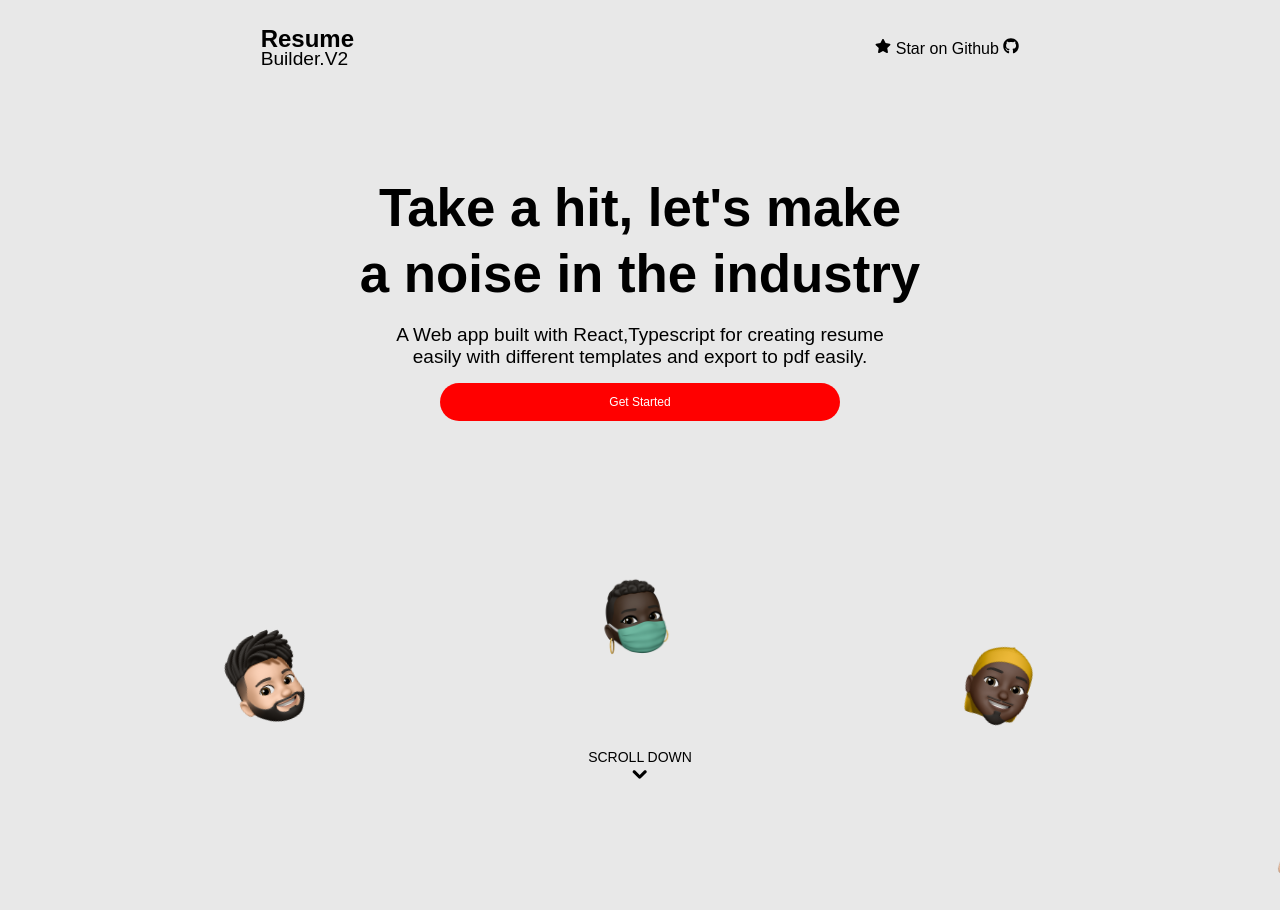
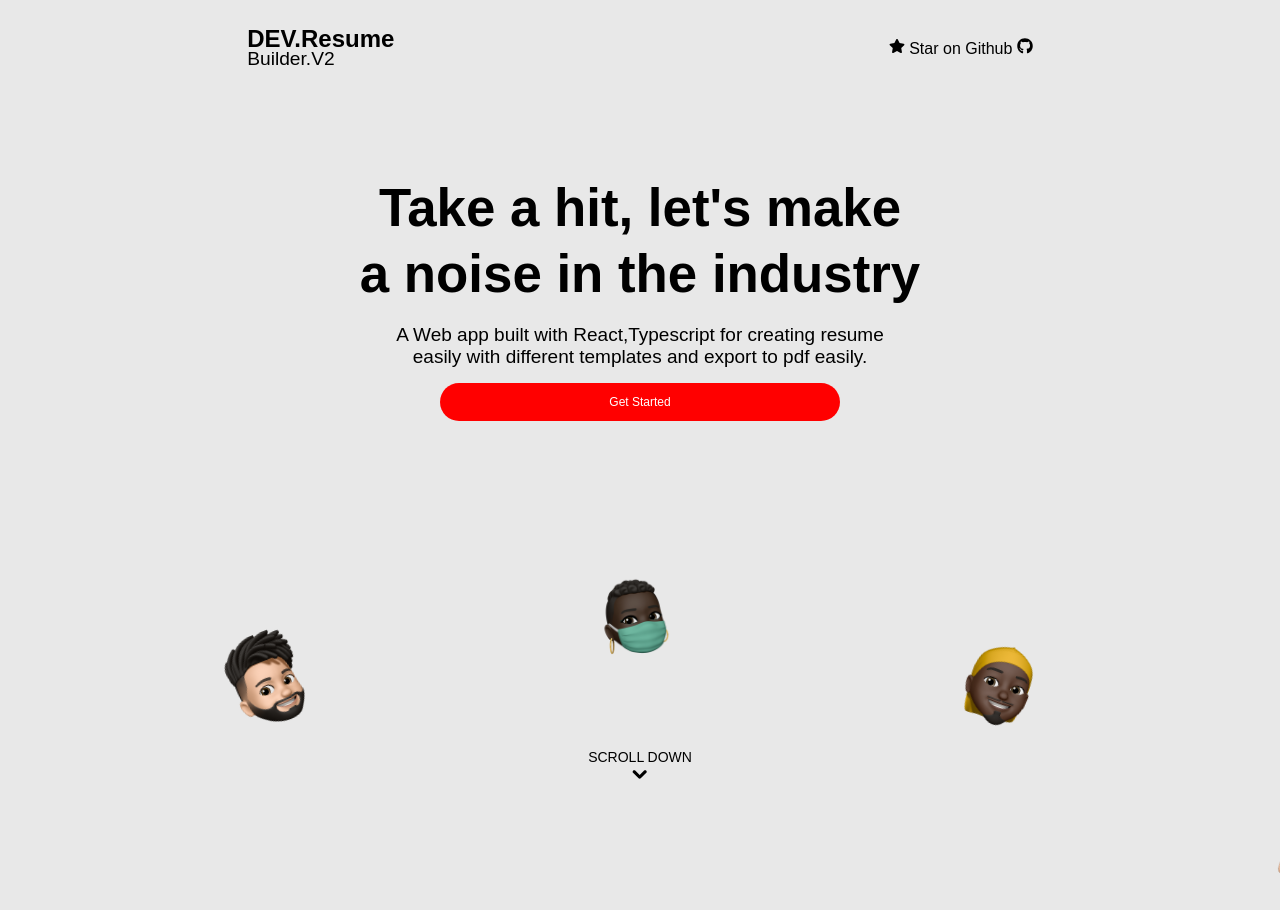
Before and after one commit to satyabrata860/v2.resume, a React (Vite) app: page / in a window 1280 px wide. Shown: the top 910 px of the page. Built offline with nearby package versions, Linux system fonts and the light colour scheme; a web font is replaced by a local one.

Commit message:
Update Home.tsx

```diff
--- a/src/Pages/Home/Home.tsx
+++ b/src/Pages/Home/Home.tsx
@@ -85,7 +85,7 @@ gsap.to(".wheel", {
        <header id="header">
            <div className="header_logo">
                <h2>
-                   <span className="_block">Resume</span>
+                   <span className="_block">DEV.Resume</span>
                    <span className="_block s-2">Builder.V2</span>
                </h2>
            </div>
```
